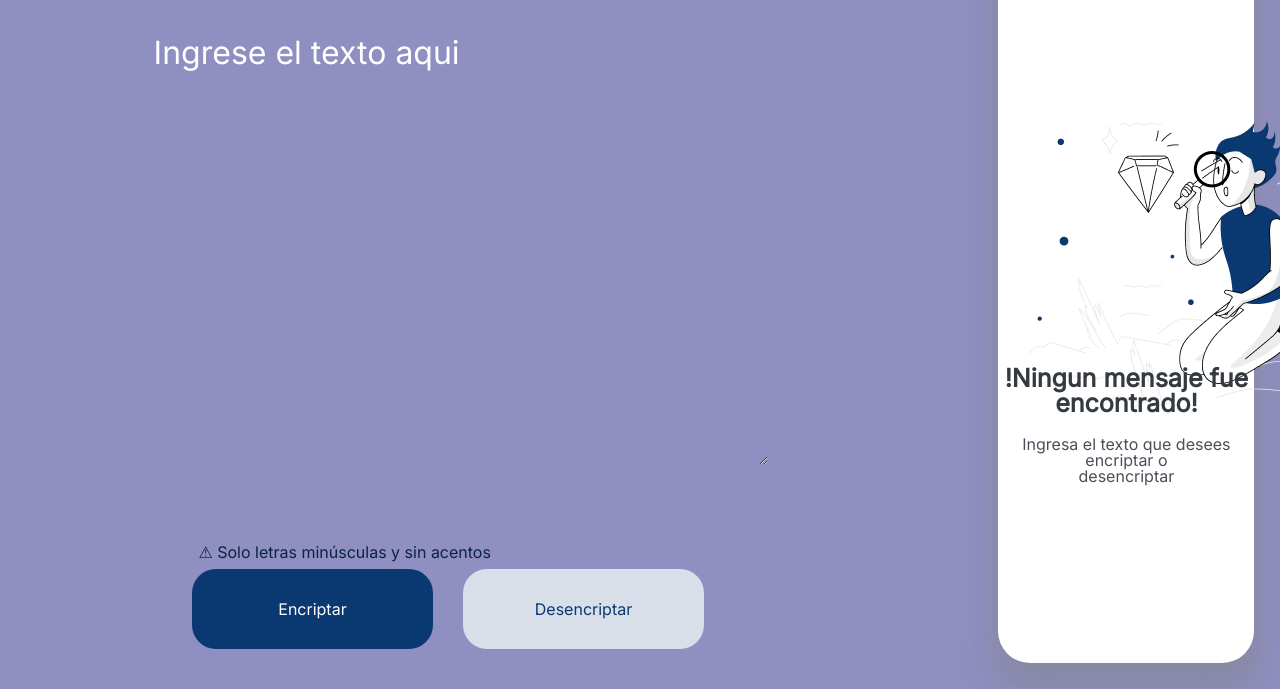
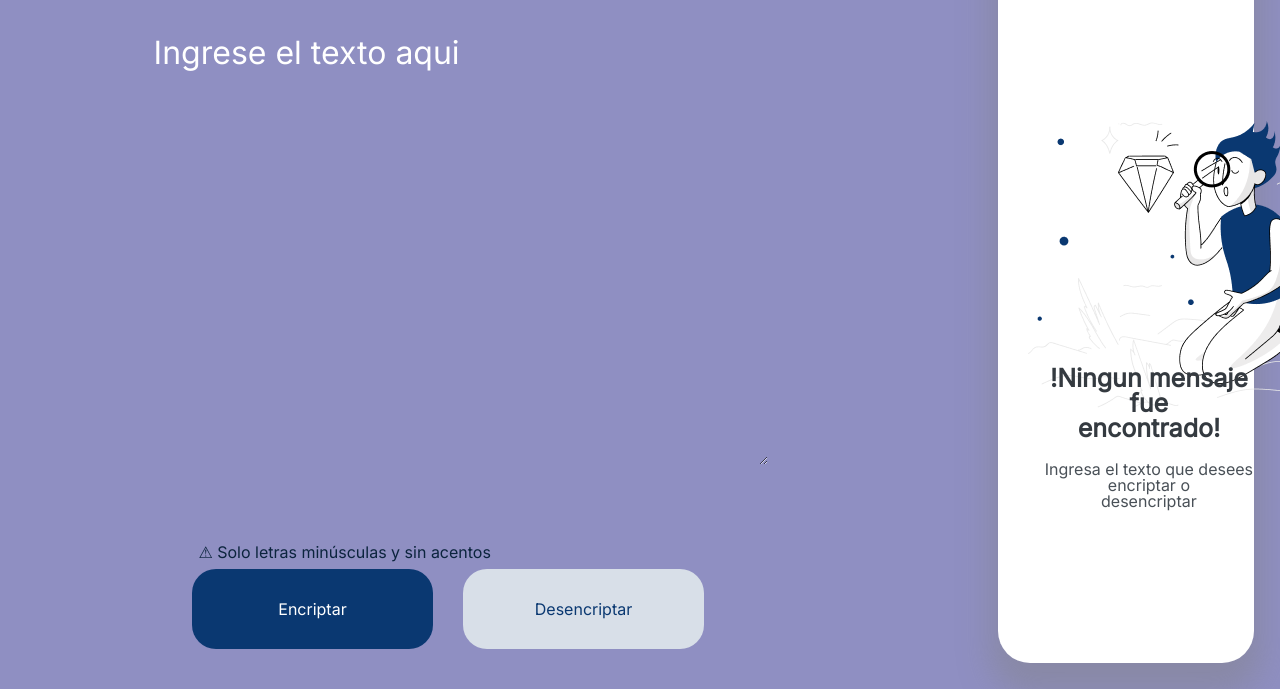
Before and after one commit to DavidParrap12/Encriptador, a plain HTML site: page index.html in a window 1280 px wide. Shown: the part 111-800 px from the top of the page. Drawn offline with Linux system fonts and the light colour scheme.

Commit message:
ajuste en el parrafo y h3

```diff
--- a/style.css
+++ b/style.css
@@ -123,7 +123,7 @@ main{
     position: absolute;
     box-sizing: border-box;
     top: 60%;
-    left: px;
+    left: 45px;
 }
 
 .contenedor-parrafo h3{
```
